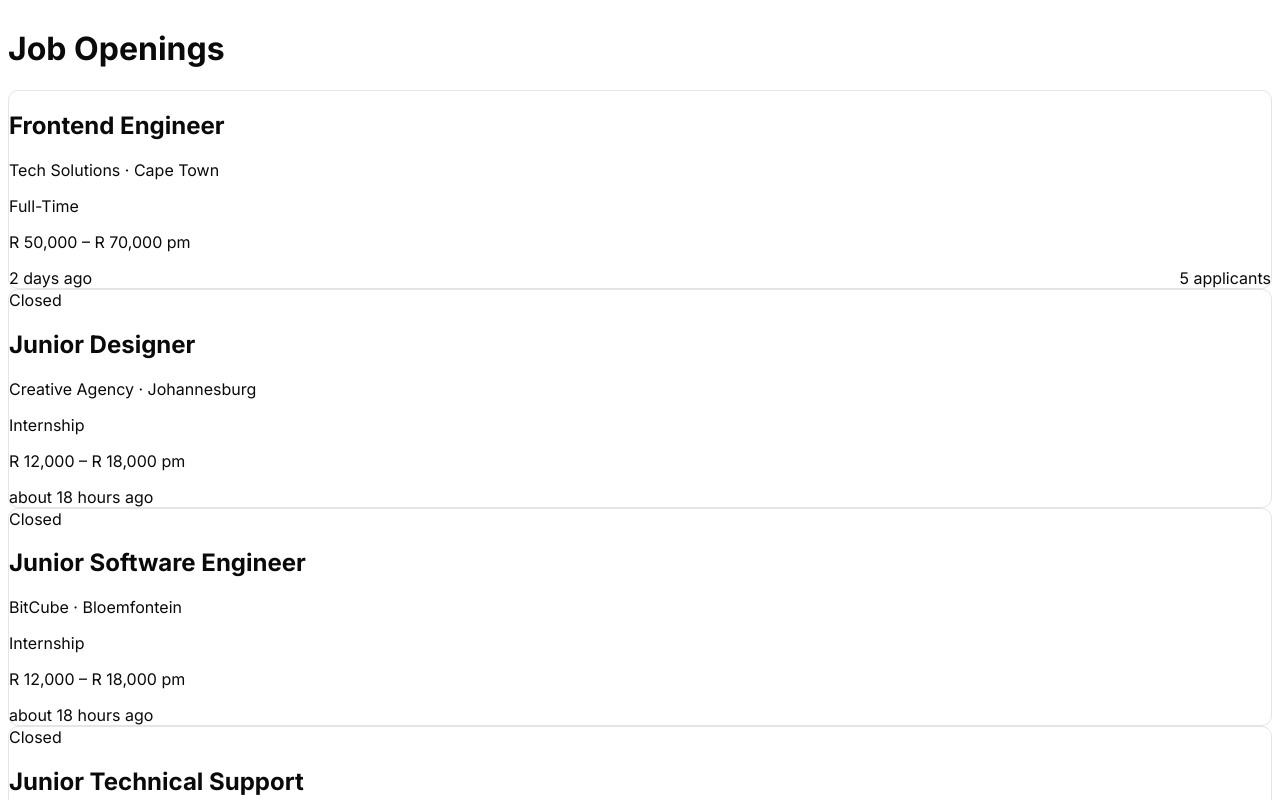
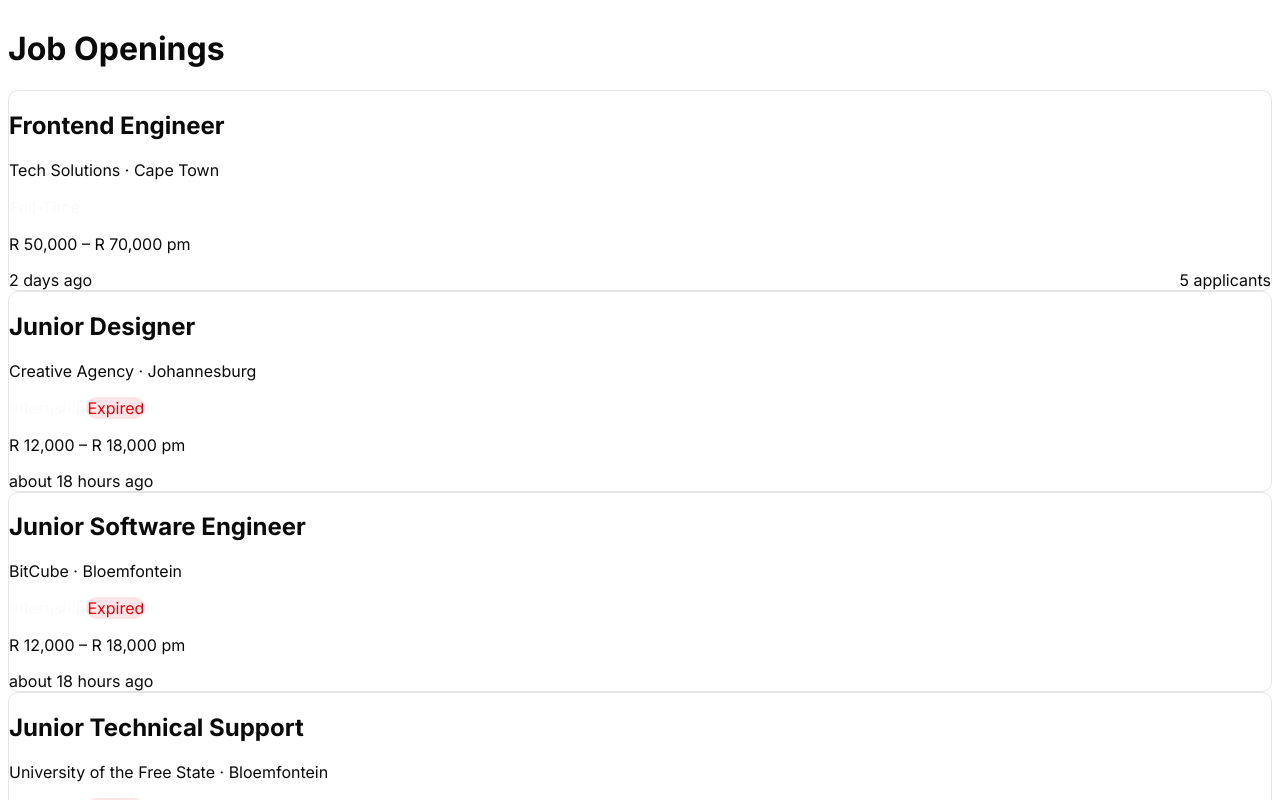
Before and after one commit to LikaHanekom/careerhub-frontend, a Next.js app: page / in a window 1280 px wide. Shown: the top 800 px of the page. Built offline with nearby package versions, Linux system fonts and the light colour scheme.

Commit message:
Add: JobStatusBadge component implementation

```diff
--- a/src/components/JobCard.tsx
+++ b/src/components/JobCard.tsx
@@ -1,5 +1,6 @@
 import { formatDistanceToNow, parseISO } from 'date-fns';
 import { JobListing } from "../types";
+import { JobStatusBadge } from "./JobStatusBadge";
 
 interface JobCardProps {
     job: JobListing;
@@ -7,25 +8,13 @@ interface JobCardProps {
     onSelect: (id: string) => void;
 }
 
-const getBadgeColor = (type: JobListing['employmentType']) => {
-  const styles: Record<string, string> = {
-    'Full-Time': 'bg-blue-100 text-blue-800',
-    'Part-Time': 'bg-green-100 text-green-800',
-    'Contract': 'bg-purple-100 text-purple-800',
-    'Internship': 'bg-yellow-100 text-yellow-800',
-    'Freelance': 'bg-orange-100 text-orange-800',
-  };
-  return styles[type] || 'bg-gray-100 text-gray-800';
-}
+const salaryFormatter = new Intl.NumberFormat('en-ZA', {
+    style: 'currency',
+    currency: 'ZAR',
+    maximumFractionDigits: 0,
+});
 
-// Destructured props
 export default function JobCard({ job, isSelected, onSelect }: JobCardProps) {
-    const formattedSalary = new Intl.NumberFormat('en-ZA', {
-        style: 'currency',
-        currency: 'ZAR',
-        maximumFractionDigits: 0,
-    });
-
     return (
         <div
             onClick={() => onSelect(job.id)}
@@ -33,23 +22,19 @@ export default function JobCard({ job, isSelected, onSelect }: JobCardProps) {
                 isSelected ? 'border-blue-500 ring-2 ring-blue-200' : 'hover:shadow-md'
             }`}
         >
-            {!job.isActive && (
-                <span className="text-red-600 font-bold block text-sm mb-1">
-                    {job.isAvailable ? 'Closed' : 'Expired'}
-                </span>
-            )}
-
             <h2 className="text-xl font-bold">{job.title}</h2>
-            <p className="text-gray-600">
+            <p className="text-gray-600 mb-2">
                 {job.company} · {job.location}
             </p>
 
-            <span className={`inline-block mt-2 px-2 py-0.5 rounded text-xs font-medium ${getBadgeColor(job.employmentType)}`}>
-                {job.employmentType}
-            </span>
+            {/* Replaced the manual span with new Badge component */}
+            <JobStatusBadge
+                employmentType={job.employmentType}
+                isActive={job.isActive}
+            />
 
             <p className="font-semibold mt-2">
-                {formattedSalary.format(job.salaryMin)} – {formattedSalary.format(job.salaryMax)} pm
+                {salaryFormatter.format(job.salaryMin)} – {salaryFormatter.format(job.salaryMax)} pm
             </p>
 
             <div className="flex justify-between items-center mt-4 text-sm text-gray-500">
--- /dev/null
+++ b/src/components/JobStatusBadge.tsx
@@ -0,0 +1,29 @@
+import { Badge } from "@/components/ui/badge";
+import { cn } from "@/lib/utils";
+import { FileVideo } from "lucide-react";
+import { EmploymentType } from "../types";
+
+
+interface JobStatusBadgeProps {
+  employmentType: EmploymentType;
+  isActive: boolean;
+}
+
+const employmentTypeColors: Record<EmploymentType, string> = {
+  "Full-Time": "bg-blue-500 hover:bg-blue-600",
+  "Part-Time": "bg-green-500 hover:bg-green-600",
+  "Contract": "bg-purple-500 hover:bg-purple-600",
+  "Internship": "bg-orange-500 hover:bg-orange-600",
+  "Freelance": "bg-gray-500 hover:bg-gray-600", // Added to match your type
+};
+
+export function JobStatusBadge({employmentType, isActive}: JobStatusBadgeProps){
+    return(
+        <div className="flex gap-2">
+            <Badge className ={employmentTypeColors[employmentType]}>
+                {employmentType}
+            </Badge>
+            {!isActive &&(<Badge variant = "destructive">Expired</Badge>)}
+        </div>
+    )
+}
```
